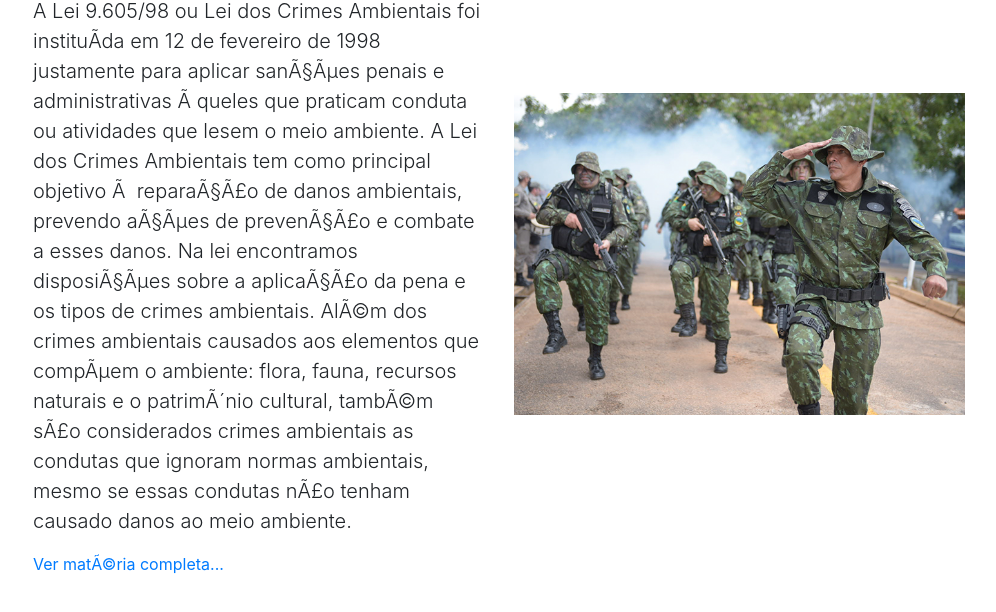
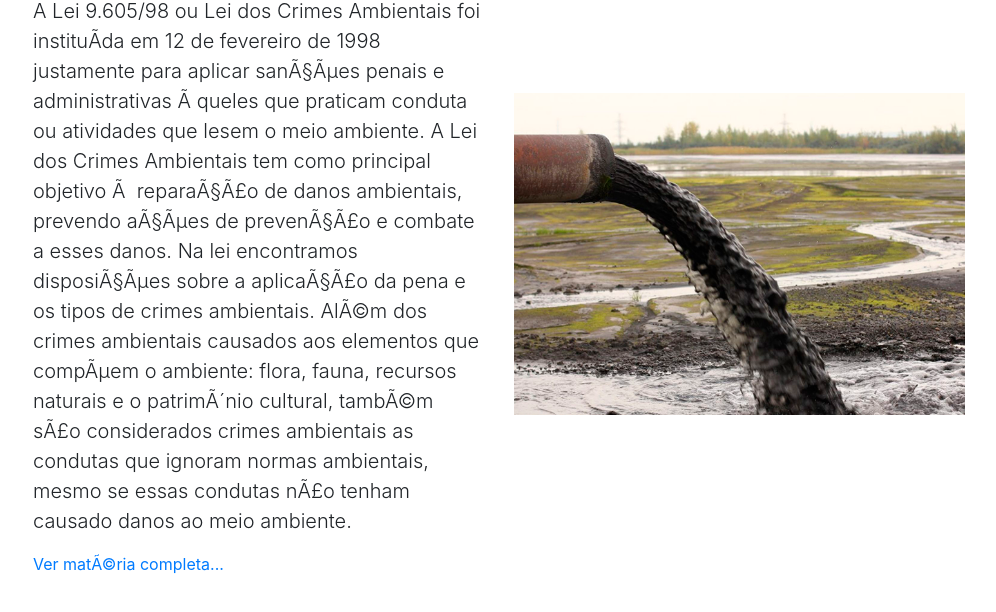
Before and after one commit to 16lucaos/aps-desmatamento, a plain HTML site: page denunciar.html in a window 1280 px wide. Shown: the part 662-1274 px from the top of the page, without its empty margins (141-1137 px from the left). Drawn offline with Linux system fonts and the light colour scheme; files whose address does not match are found by name; a web font is replaced by a local one.

Commit message:
Update denunciar.html

```diff
--- a/denunciar.html
+++ b/denunciar.html
@@ -66,7 +66,7 @@
       <div class="container col-xxl-8 px-4 py-5">
         <div class="row flex-lg-row-reverse align-items-center g-5 py-5">
           <div class="col-10 col-sm-8 col-lg-6">
-            <img src="./imagens/denunciar.png" class="d-block mx-lg-auto img-fluid" alt="Bootstrap Themes" width="700" height="500" loading="lazy">
+            <img src="./imagens/denunciar1.png" class="d-block mx-lg-auto img-fluid" alt="Bootstrap Themes" width="700" height="500" loading="lazy">
           </div>
           <div class="col-lg-6">
             <h1 class="display-5 fw-bold lh-1 mb-3">Crimes ambientais</h1>
```
